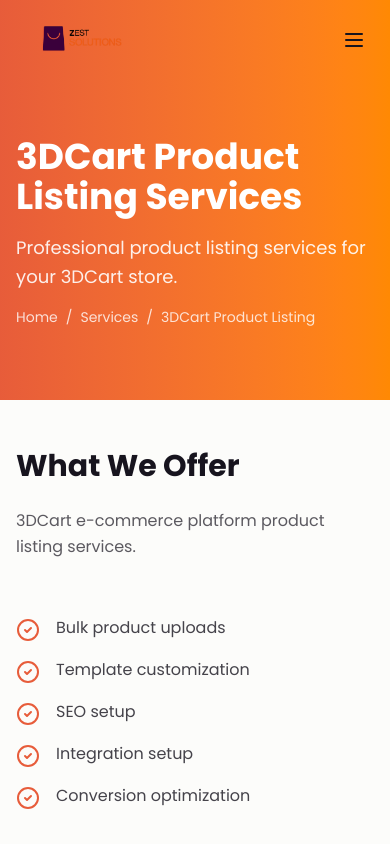
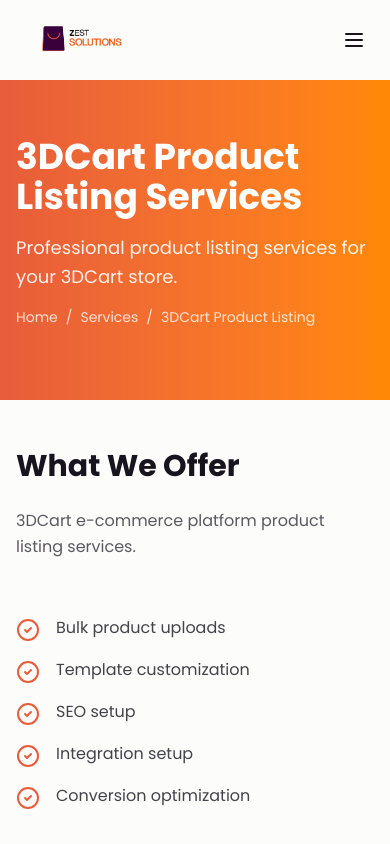
Before and after one commit to Panthar-InfoHub/Zest-Solution-, a Next.js app: page /services/3dcart-product-listing in a window 390 px wide. Shown: the top 844 px of the page. Built offline with nearby package versions, Linux system fonts and the light colour scheme.

Commit message:
fix: update navigation background styling for better visibility on larger screens

```diff
--- a/app/layout.tsx
+++ b/app/layout.tsx
@@ -12,7 +12,6 @@ export const metadata: Metadata = {
   title: "Zest Solution | B2B Marketing & B2C E-commerce Solutions",
   description:
     "Your comprehensive partner for B2B marketing services and B2C e-commerce solutions. From offline marketing to online marketplace management.",
-  generator: "v0.app",
   icons: {
     icon: [
       {
--- a/components/navigation.tsx
+++ b/components/navigation.tsx
@@ -43,7 +43,7 @@ export function Navigation() {
       className={`fixed top-0 left-0 right-0 z-50 transition-all duration-500 ${
         isScrolled
           ? "bg-background/80 backdrop-blur-xl border-b border-border/50 shadow-lg shadow-primary/5"
-          : "bg-transparent"
+          : "lg:bg-transparent bg-background"
       }`}
     >
       <div className="container mx-auto px-4 relative">
```
